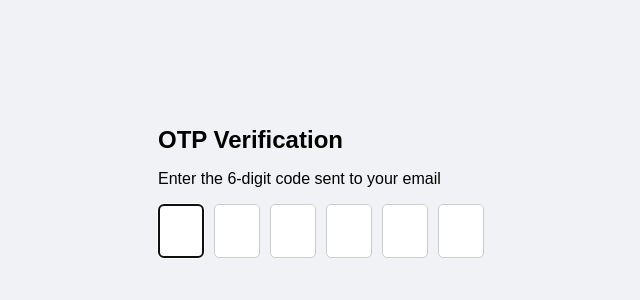
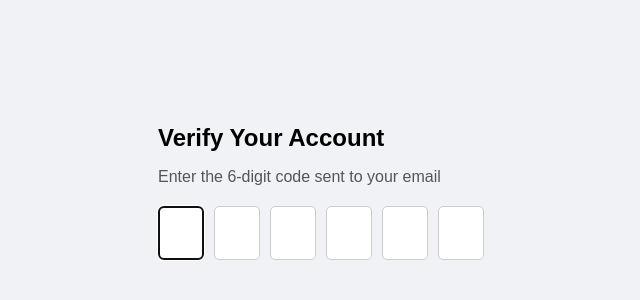
Before and after one commit to acciojob/OTP-Pramoddange, a website: page main.html in a window 1280 px wide. Shown: the part 218-518 px from the top of the page, without its empty margins (319-959 px from the left). Drawn offline with Linux system fonts and the light colour scheme.

Commit message:
created a submission

```diff
--- a/main.html
+++ b/main.html
@@ -8,9 +8,9 @@
 
 <body id="container">
 	<div class="box">
-    <h2 id="verification_heading">OTP Verification</h2>
-   <p id=" verification_subtext ">Enter the 6-digit code sent to your email</p>
-    <div id="code-containe">
+    <h2 id="verification_heading">Verify Your Account</h2>
+   <p id="verification_subtext">Enter the 6-digit code sent to your email</p>
+    <div id="code-container">
 	 <input type="text" class="code" maxlength="1">
             <input type="text" class="code" maxlength="1">
             <input type="text" class="code" maxlength="1">
--- a/styles.css
+++ b/styles.css
@@ -21,7 +21,7 @@ body {
     color: #555;
     margin-bottom: 20px;
 }
-#code-containe {
+#code-container{
     display: flex;
     justify-content: center;
     gap: 10px;
```
